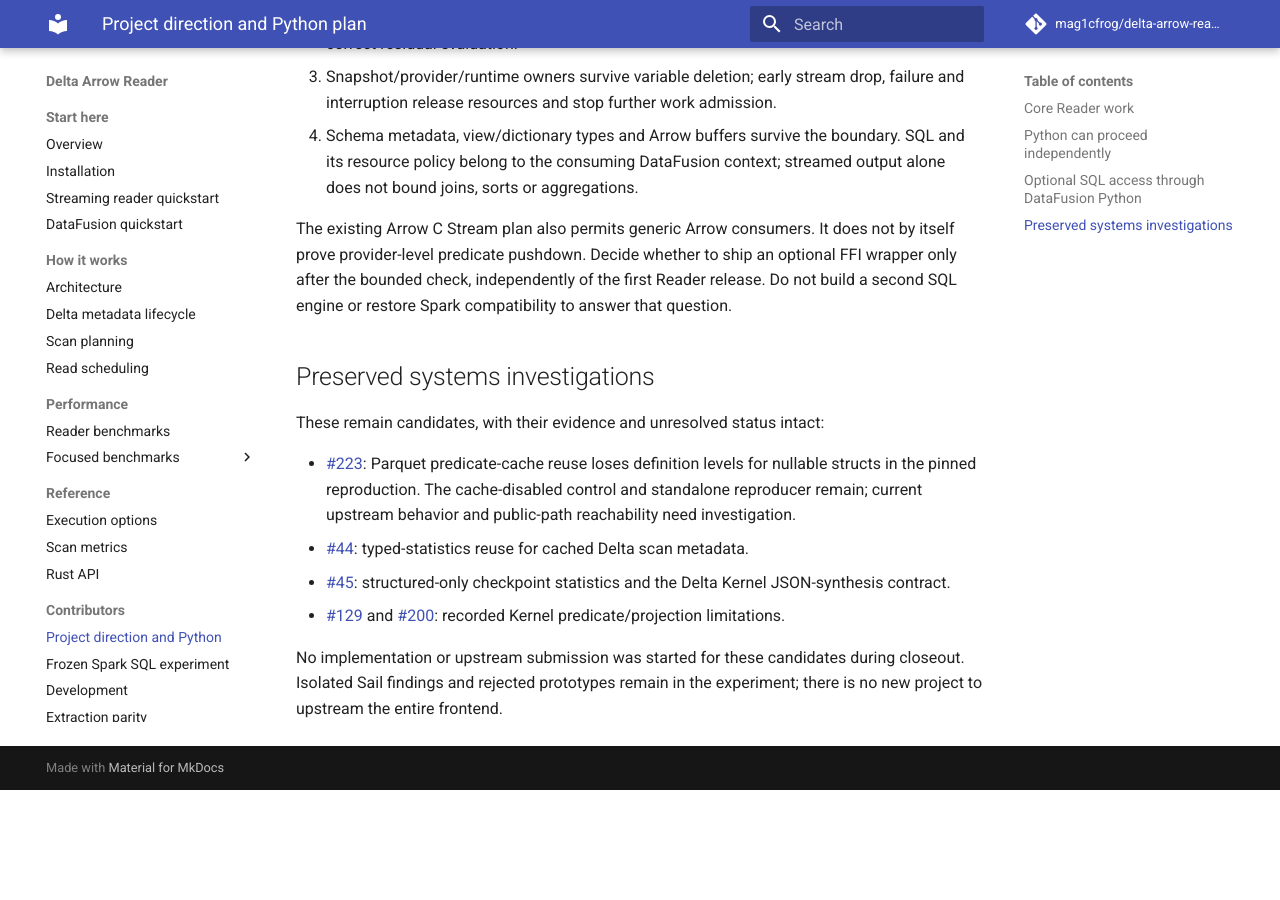
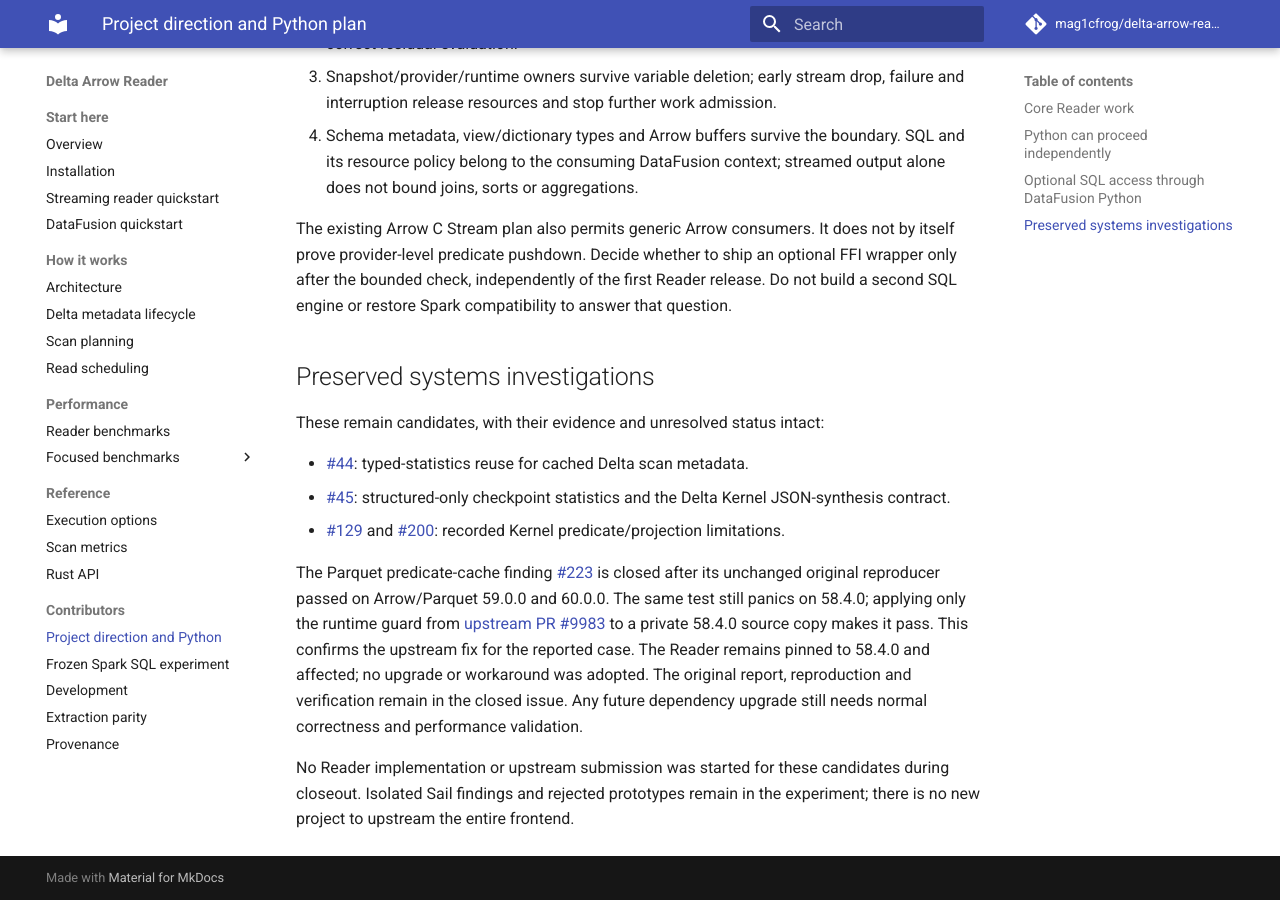
Before and after one commit to mag1cfrog/delta-arrow-reader, an MkDocs documentation site: the page built from docs/content/project-direction.md, in a window 1280 px wide and 900 px high, scrolled down 2525 px. Built offline with MkDocs 1.6.1 and Material for MkDocs 9.7.7, drawn with Linux system fonts in a browser that asks for light colours; comment, search, counter and statistics services are not loaded; before the commit the page ends 3315 px from its top, so only the background shows below that.

Commit message:
docs: record verified upstream Parquet resolution

```diff
--- a/docs/content/project-direction.md
+++ b/docs/content/project-direction.md
@@ -117,10 +117,6 @@ to answer that question.
 
 These remain candidates, with their evidence and unresolved status intact:
 
-- [#223](https://github.com/mag1cfrog/delta-arrow-reader/issues/223): Parquet
-  predicate-cache reuse loses definition levels for nullable structs in the pinned
-  reproduction. The cache-disabled control and standalone reproducer remain;
-  current upstream behavior and public-path reachability need investigation.
 - [#44](https://github.com/mag1cfrog/delta-arrow-reader/issues/44): typed-statistics
   reuse for cached Delta scan metadata.
 - [#45](https://github.com/mag1cfrog/delta-arrow-reader/issues/45): structured-only
@@ -129,6 +125,17 @@ These remain candidates, with their evidence and unresolved status intact:
   [#200](https://github.com/mag1cfrog/delta-arrow-reader/issues/200): recorded Kernel
   predicate/projection limitations.
 
-No implementation or upstream submission was started for these candidates during
-closeout. Isolated Sail findings and rejected prototypes remain in the experiment;
+The Parquet predicate-cache finding
+[#223](https://github.com/mag1cfrog/delta-arrow-reader/issues/223) is closed after
+its unchanged original reproducer passed on Arrow/Parquet 59.0.0 and 60.0.0.
+The same test still panics on 58.4.0; applying only the runtime guard from
+[upstream PR #9983](https://github.com/apache/arrow-rs/pull/9983) to a private 58.4.0
+source copy makes it pass. This confirms the upstream fix for the reported case.
+The Reader remains pinned to 58.4.0 and affected; no upgrade or workaround was
+adopted. The original report, reproduction and verification remain in the closed
+issue. Any future dependency upgrade still needs normal correctness and
+performance validation.
+
+No Reader implementation or upstream submission was started for these candidates
+during closeout. Isolated Sail findings and rejected prototypes remain in the experiment;
 there is no new project to upstream the entire frontend.
```
Also changed, not shown: docs/content/spark-sql-experiment.md (+9 -4 lines).
